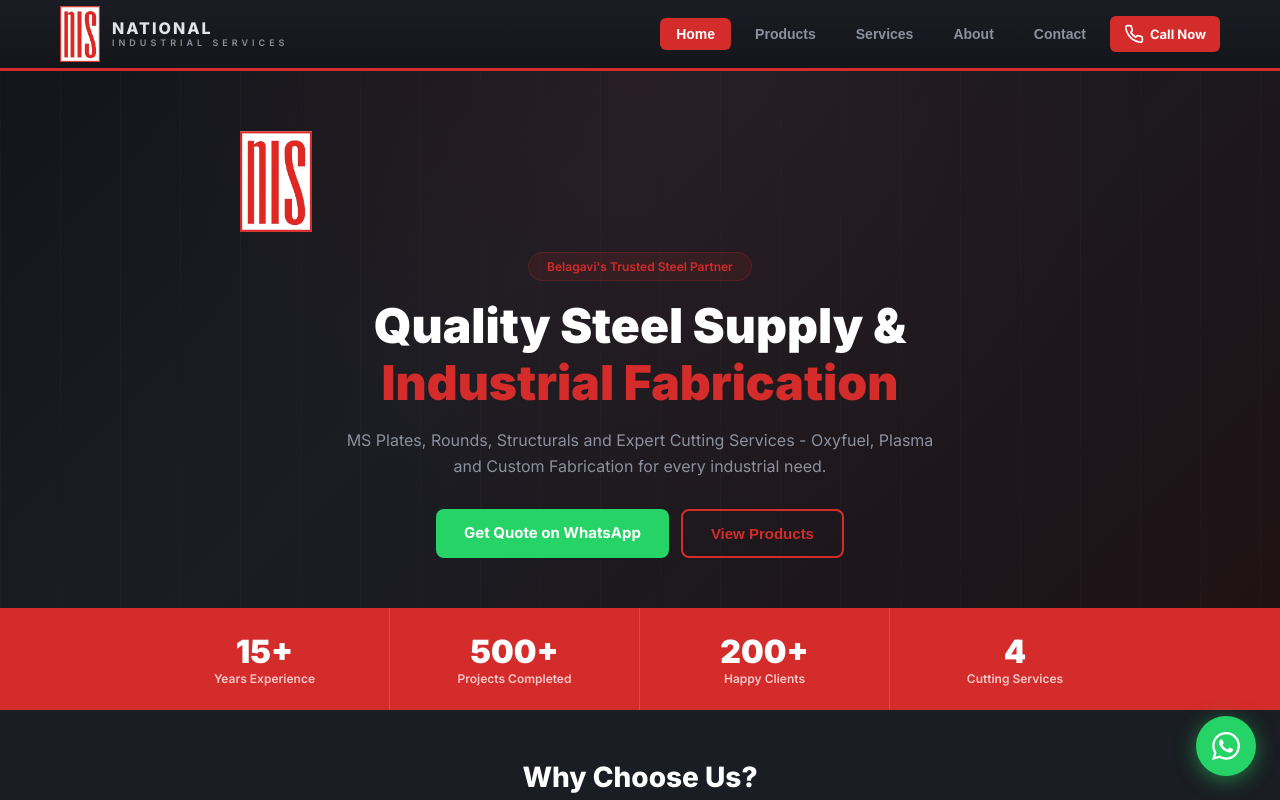
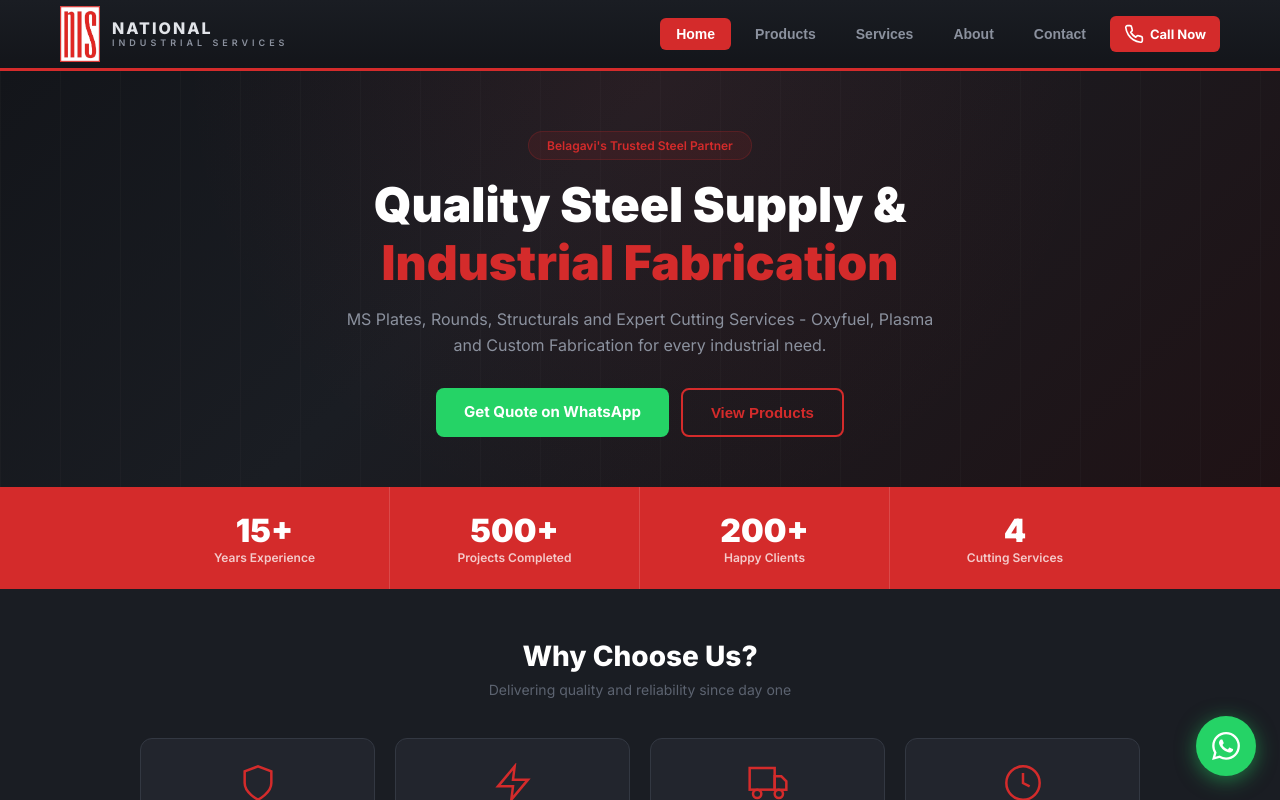
Before and after one commit to bhatrkaran/niservices-website, a React (Create React App) app: page / in a window 1280 px wide. Shown: the top 800 px of the page. Built offline with nearby package versions, Linux system fonts and the light colour scheme.

Commit message:
Update App.js
removed hero logo

```diff
--- a/src/App.js
+++ b/src/App.js
@@ -156,7 +156,6 @@ function HomePage(props) {
         <div style={{ position: "absolute", top: 0, left: 0, right: 0, bottom: 0, background: "radial-gradient(circle at 50% 0%, rgba(212,43,43,0.08) 0%, transparent 60%)" }} />
         <div style={{ position: "absolute", top: 0, left: 0, right: 0, bottom: 0, backgroundImage: "repeating-linear-gradient(90deg, rgba(255,255,255,0.02) 0px, rgba(255,255,255,0.02) 1px, transparent 1px, transparent 60px)", backgroundSize: "60px 60px" }} />
         <div style={{ position: "relative", maxWidth: 800, margin: "0 auto" }}>
-          <div style={{ marginBottom: 20 }}><NISLogo size={72} /></div>
           <div style={{ display: "inline-block", background: "rgba(212,43,43,0.1)", color: RED, padding: "6px 18px", borderRadius: 20, fontSize: 12, fontWeight: 600, marginBottom: 16, border: "1px solid rgba(212,43,43,0.2)" }}>Belagavi's Trusted Steel Partner</div>
           <h1 style={{ fontSize: "clamp(28px, 5vw, 48px)", fontWeight: 900, color: "#fff", lineHeight: 1.2, margin: "0 0 16px" }}>Quality Steel Supply &<br /><span style={{ color: RED }}>Industrial Fabrication</span></h1>
           <p style={{ color: TEXTSUB, fontSize: 16, maxWidth: 600, margin: "0 auto 30px", lineHeight: 1.6 }}>MS Plates, Rounds, Structurals and Expert Cutting Services - Oxyfuel, Plasma and Custom Fabrication for every industrial need.</p>
```
